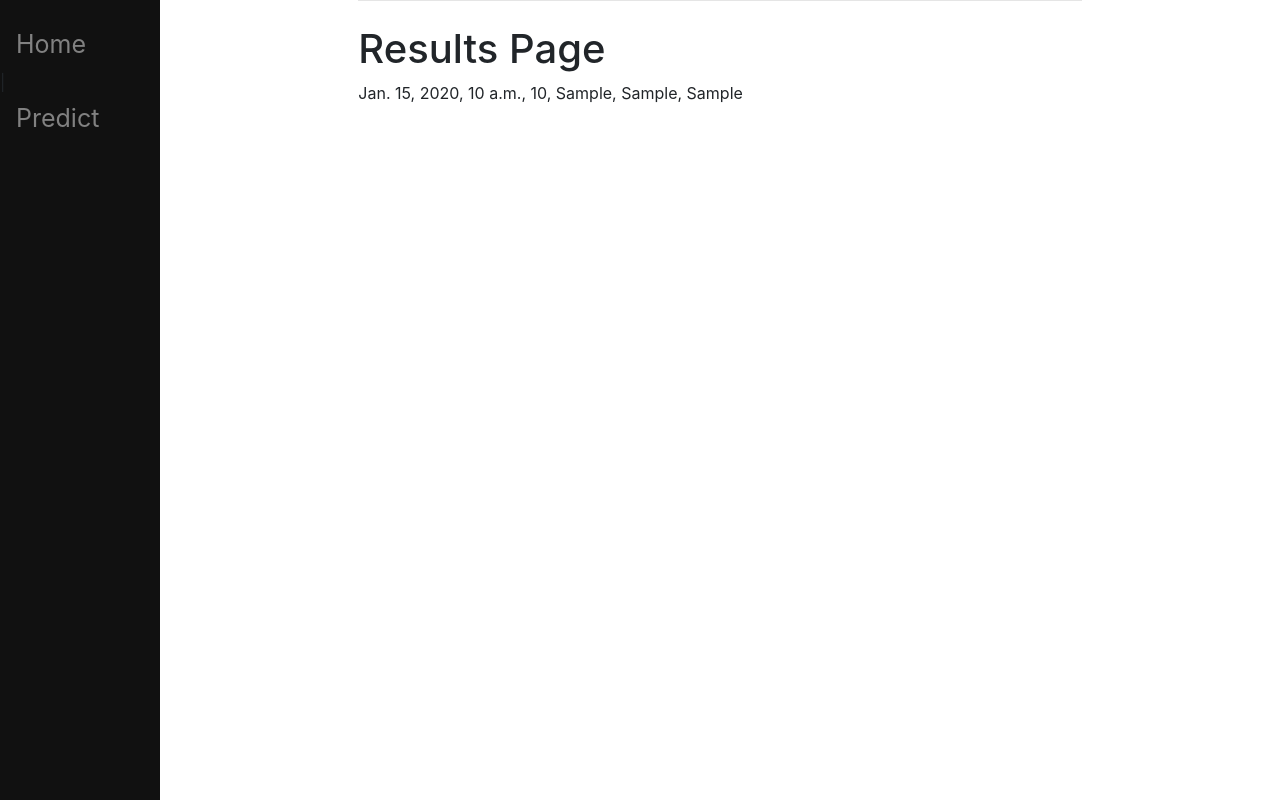
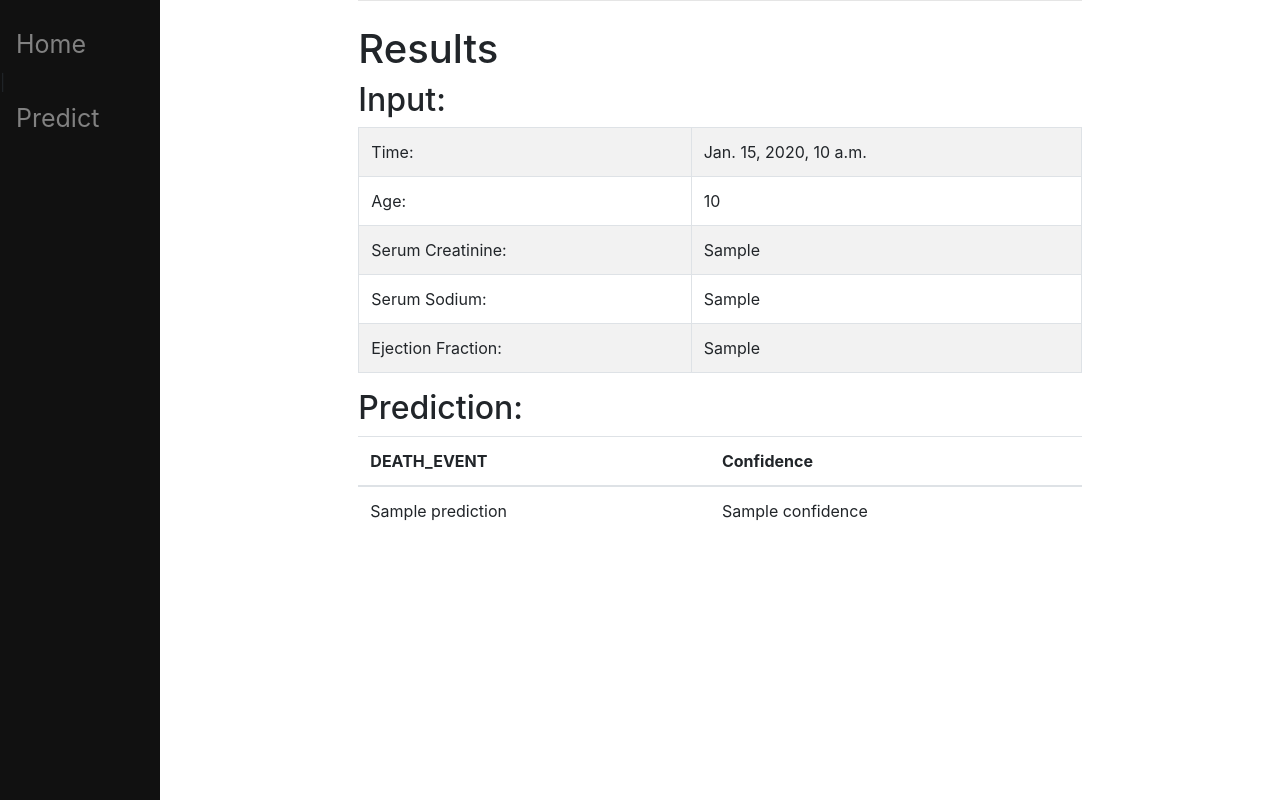
Before and after one commit to DelaineWTan/heart-failure-dataset, a Django app: template demo/templates/results.html in a window 1280 px wide. Run offline with Django 4.2, Linux system fonts and the light colour scheme; the template is opened without the code that fills it: most values are stand-ins (such as "Sample title", 1, 10 or a date in 2020); parts of the project's set-up code (start-up, migrations or seed data) failed here and were passed over; some libraries are stand-ins or nearby versions.

Commit message:
Output and format prediction results in result.html nicely.

```diff
--- a/demo/templates/results.html
+++ b/demo/templates/results.html
@@ -1,6 +1,43 @@
 {% extends "base.html" %}
 
 {% block content %}
-<h1>Results Page</h1>
-{{time}}, {{age}}, {{serum_creatinine}}, {{serum_sodium}}, {{ejection_fraction}}
+<h1>Results</h1>
+<h2>Input:</h2>
+<table class="table table-striped table-bordered">
+    <tr>
+        <td>Time:</td>
+        <td>{{time}}</td>
+    </tr>
+    <tr>
+        <td>Age:</td>
+        <td>{{age}}</td>
+    </tr>
+    <tr>
+        <td>Serum Creatinine:</td>
+        <td>{{serum_creatinine}}</td>
+    </tr>
+    <tr>
+        <td>Serum Sodium:</td>
+        <td>{{serum_sodium}}</td>
+    </tr>
+    <tr>
+        <td>Ejection Fraction:</td>
+        <td>{{ejection_fraction}}</td>
+    </tr>
+</table>
+<h2>Prediction:</h2>
+<table class="table">
+    <thead>
+        <tr>
+            <th>DEATH_EVENT</th>
+            <th>Confidence</th>
+        </tr>
+    </thead>
+    <tbody>
+    <tr>
+        <td>{{prediction}}</td>
+        <td>{{confidence}}</td>
+    </tr>
+    </tbody>
+</table>
 {% endblock content %}
```
Also changed, not shown: demo/views.py (+12 -4 lines).
